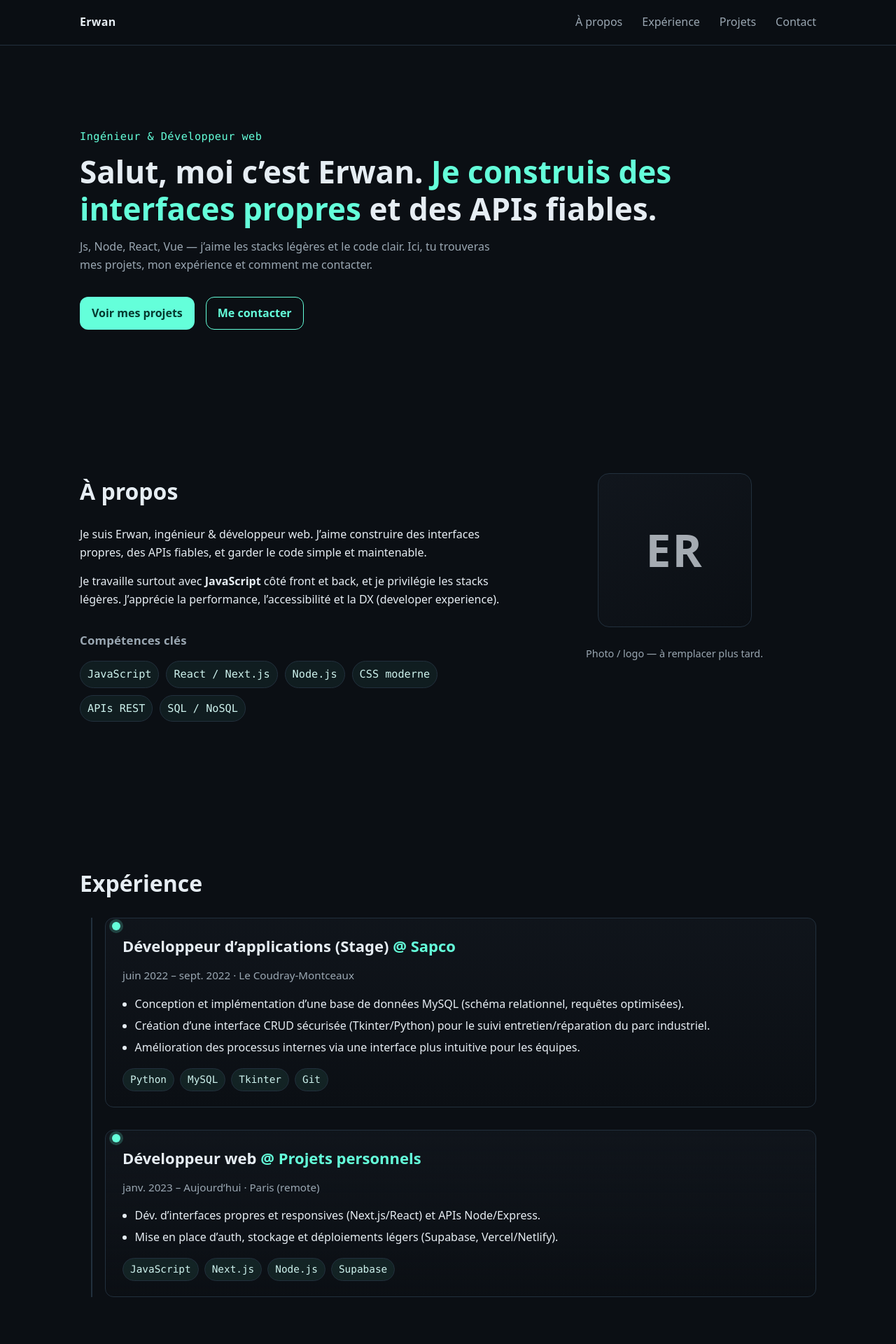
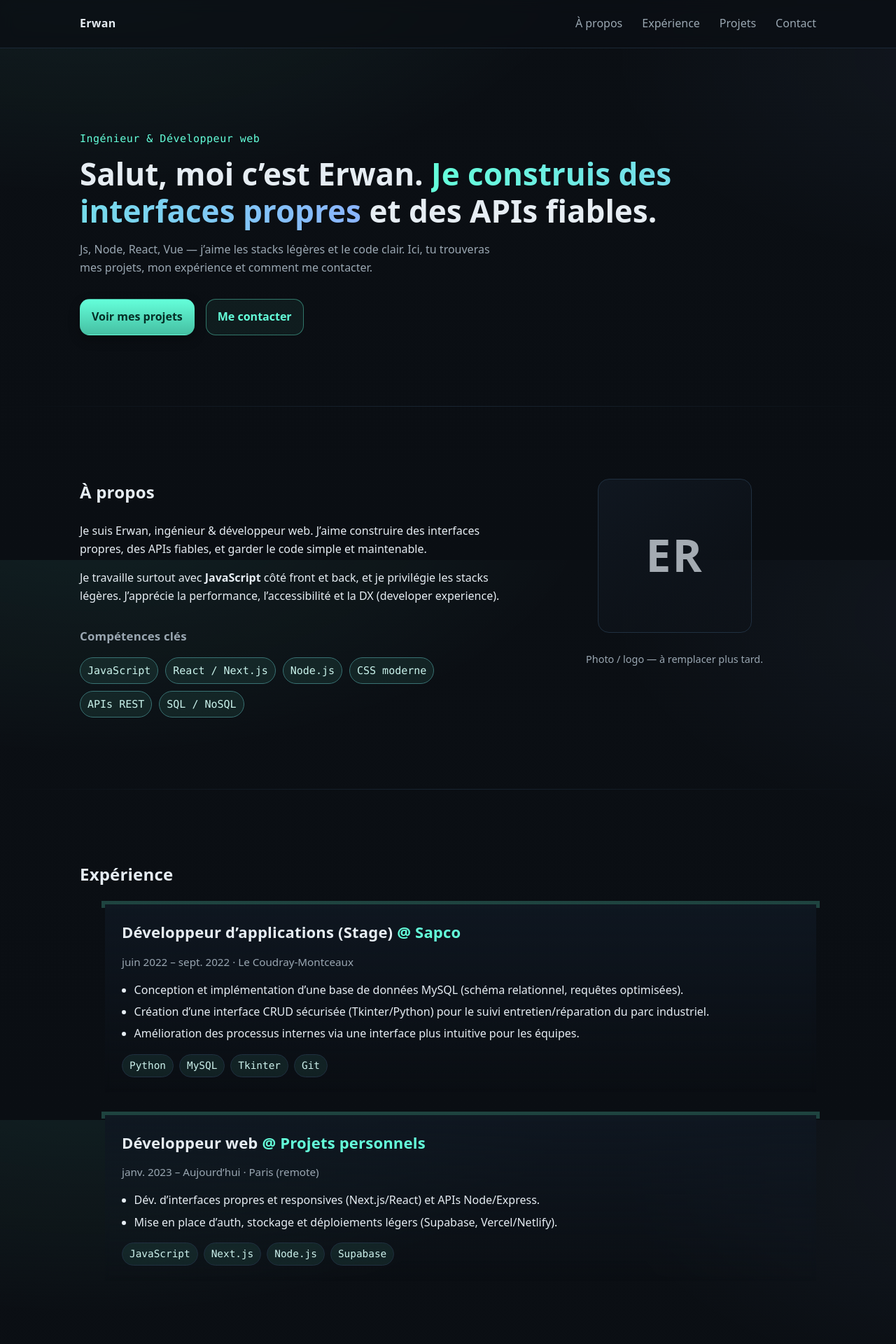
Before and after one commit to Erwan1202/Porfolio_Simple, a Next.js app: page / in a window 1280 px wide. Shown: the top 1920 px of the page at 70% size. Built offline with nearby package versions, Linux system fonts and the light colour scheme.

Commit message:
feat: enhance styles with gradient backgrounds, improved button designs, and responsive typography

```diff
--- a/styles/components.css
+++ b/styles/components.css
@@ -10,41 +10,65 @@
   line-height:1.2;
   margin: 0 0 var(--space-3);
 }
-.accent{color:var(--brand)}
+.accent{
+  background: linear-gradient(90deg, var(--brand), var(--brand-2));
+  -webkit-background-clip: text;
+  background-clip: text;
+  color: transparent;
+}
+
 .hero__subtitle{
   color:var(--muted);
   max-width: 65ch;
   margin: 0 0 var(--space-6);
 }
 .hero__cta{display:flex; gap: var(--space-3); flex-wrap:wrap}
+
+
 .btn{
   display:inline-block;
-  padding: 10px 16px;
-  background: var(--brand);
-  color: #053a2f;
+  padding: 12px 16px;
   border-radius: var(--radius);
-  font-weight: 600;
+  font-weight: 700;
   border: 1px solid transparent;
+  background: linear-gradient(180deg, var(--brand), color-mix(in oklab, var(--brand) 70%, #053a2f));
+  color: #052f27;
+  box-shadow: var(--shadow-1);
+  transform: translateZ(0);
+  transition: transform .12s ease, filter .12s ease, box-shadow .12s ease;
 }
-.btn:hover{text-decoration:none; filter:brightness(0.95)}
+.btn:hover{ filter: brightness(.96); text-decoration:none; }
+.btn:active{ transform: translateY(1px); box-shadow: none; }
+
 .btn--ghost{
-  background: transparent;
+  background: color-mix(in oklab, var(--brand) 6%, transparent);
   color: var(--brand);
-  border-color: var(--brand);
+  border-color: color-mix(in oklab, var(--brand) 40%, transparent);
+  box-shadow: none;
 }
-.btn--ghost:hover{background: color-mix(in oklab, var(--brand) 12%, transparent)}
-
+.btn--ghost:hover{
+  background: color-mix(in oklab, var(--brand) 12%, transparent);
+}
 
 /* ----- Section titles ----- */
 .section-title{
-  font-size: clamp(22px, 4vw, 32px);
+  font-size: var(--fs-lg);
   margin: 0 0 var(--space-4);
+  letter-spacing:.2px;
+  text-wrap: balance;
 }
 .section-subtitle{
   margin: var(--space-6) 0 var(--space-3);
   font-size: 1.05rem;
   color: var(--muted);
   letter-spacing: .2px;
+}
+.eyebrow{
+  color: var(--brand);
+  font-family: var(--font-mono);
+  letter-spacing:.5px;
+  margin-bottom: var(--space-2);
+  font-size: var(--fs-sm);
 }
 
 /* ----- Prose ----- */
@@ -107,6 +131,16 @@
   font-size: .95rem;
 }
 
+.skill-chip, .chip{
+  padding: 6px 10px;
+  border:1px solid color-mix(in oklab, var(--brand) 35%, var(--border));
+  border-radius: 999px;
+  background: color-mix(in oklab, var(--brand) 8%, transparent);
+  color: color-mix(in oklab, var(--brand) 28%, var(--text));
+  font-family: var(--font-mono);
+  font-size: var(--fs-sm);
+}
+
 /* ===== Timeline ===== */
 .timeline{
   position: relative;
@@ -115,9 +149,7 @@
   list-style: none;
 }
 .timeline::before{
-  content:"";
-  position:absolute; left:12px; top:0; bottom:0;
-  width:2px; background: var(--border);
+  background: linear-gradient(180deg, transparent, var(--border), transparent);
 }
 .timeline__item{
   position:relative;
@@ -125,20 +157,17 @@
   margin: 0 0 var(--space-6);
 }
 .timeline__marker{
-  position:absolute; left:-2px; top:.4rem;
-  width:12px; height:12px; border-radius:50%;
-  background: var(--brand);
-  box-shadow: 0 0 0 4px color-mix(in oklab, var(--brand) 20%, transparent);
+  background: radial-gradient(circle at 30% 30%, white 0 2px, var(--brand) 2px 100%);
+  box-shadow: 0 0 0 5px color-mix(in oklab, var(--brand) 22%, transparent);
 }
 .timeline__content{
-  background: linear-gradient(180deg, color-mix(in oklab, var(--bg-soft) 80%, transparent), transparent);
-  border:1px solid var(--border);
-  border-radius: 12px;
-  padding: var(--space-4);
+  background:
+    linear-gradient(180deg, color-mix(in oklab, var(--surface) 96%, transparent), transparent);
+  backdrop-filter: blur(3px);
 }
 
 /* Header/meta */
-.exp__role{ margin:0 0 var(--space-2); font-size: clamp(18px, 2.6vw, 22px); }
+.exp__role{ margin:0 0 var(--space-2); font-size: clamp(18px, 2.6vw, 22px); letter-spacing:.2px; }
 .exp__role .at{ color: var(--brand); font-weight:600; }
 .exp__meta{ color: var(--muted); font-size: .95rem; margin-bottom: var(--space-3); }
 .exp__location{ white-space: nowrap; }
@@ -188,19 +217,32 @@
 /* ===== Card ===== */
 .card{
   position: relative;
-  border: 1px solid var(--border);
-  border-radius: 14px;
-  overflow: hidden;
-  background: linear-gradient(180deg, color-mix(in oklab, var(--bg-soft) 70%, transparent), transparent);
-  transition: transform .2s ease, border-color .2s ease, box-shadow .2s ease;
-  display: grid;
-  grid-template-rows: auto 1fr;
+  border: 1px solid transparent;
+  border-radius: 16px;
+  overflow: clip;
+  background:
+    linear-gradient(var(--surface), var(--surface)) padding-box,
+    linear-gradient(135deg, color-mix(in oklab, var(--brand) 30%, transparent), color-mix(in oklab, var(--brand-2) 20%, transparent)) border-box;
+  box-shadow: var(--shadow-1);
+  transition: transform .18s ease, box-shadow .18s ease, background .3s ease;
 }
 .card:hover{
-  transform: translateY(-2px);
-  border-color: color-mix(in oklab, var(--brand) 40%, var(--border));
-  box-shadow: 0 6px 20px rgba(0,0,0,.25);
+  transform: translateY(-3px);
+  box-shadow: var(--shadow-2);
 }
+.card__media{
+  aspect-ratio: 16/9;
+  overflow: hidden;
+}
+.card__media img{
+  width:100%; height:100%; object-fit: cover; transform: scale(1.02);
+  transition: transform .5s ease;
+}
+.card:hover .card__media img{ transform: scale(1.06); }
+.card__content{ padding: 16px 16px 18px; display:grid; gap: 10px; }
+.card__header{ display:flex; align-items:baseline; justify-content:space-between; gap:12px; }
+.card__title{ margin:0; font-size: clamp(18px, 2.3vw, 22px); }
+.card__year{ color: var(--muted); font-size: var(--fs-sm); }
 
 /* Clickable overlay to make the whole card a link */
 .card__link{
@@ -224,6 +266,15 @@
 .card__year{ color: var(--muted); font-size: .95rem; }
 .card__summary{ margin:0; color: var(--muted); }
 
+@media (pointer: fine){
+  .projects__grid{ perspective: 1200px; }
+  .card{ transform-style: preserve-3d; }
+  .card:hover{
+    transform: translateY(-3px) rotateX(1deg) rotateY(.8deg);
+  }
+}
+
+
 /* Tags */
 .card__tags{ display:flex; flex-wrap:wrap; gap:8px; margin:0; padding:0; list-style:none; }
 .chip{
@@ -239,15 +290,15 @@
 /* Actions */
 .card__actions{ display:flex; gap: 10px; margin-top: 4px; }
 .ext-link{
-  position: relative;
-  z-index: 2; /* above overlay */
-  display:inline-block; padding: 8px 12px;
-  border:1px solid var(--border);
-  border-radius: 10px;
-  color: var(--brand);
+  position: relative; z-index: 2; display:inline-flex; align-items:center; gap:6px;
+  padding: 8px 12px; border:1px solid var(--border); border-radius: 10px; color: var(--brand);
+  transition: background .18s ease, transform .18s ease;
+}
+.ext-link::after{
+  content:"↗"; transition: transform .18s ease;
 }
 .ext-link:hover{ background: color-mix(in oklab, var(--brand) 12%, transparent); text-decoration:none; }
-
+.ext-link:hover::after{ transform: translateY(-2px) translateX(2px); }
 
 /* ===== Contact ===== */
 .contact__inner{
@@ -281,12 +332,11 @@
   list-style: none; margin: var(--space-3) 0 0; padding: 0;
 }
 .social{
-  display:inline-flex; align-items:center; gap: 8px;
-  color: var(--muted); border:1px solid var(--border);
-  border-radius: 10px; padding: 8px 12px;
-  background: color-mix(in oklab, var(--bg-soft) 50%, transparent);
+  border-color: color-mix(in oklab, var(--brand) 35%, var(--border));
+  background: color-mix(in oklab, var(--brand) 6%, transparent);
+  transition: transform .12s ease, background .12s ease;
 }
-.social:hover{ color: var(--text); text-decoration: none; }
+.social:hover{ transform: translateY(-1px); }
 
 
 /* Révélation progressive des sections */
@@ -298,3 +348,17 @@
 @media (prefers-reduced-motion: reduce){
   .reveal, .reveal.is-visible{ opacity:1; transform:none; transition:none; }
 }
+
+
+.nav a{
+  color: var(--muted);
+  position: relative;
+  text-decoration: none;
+}
+.nav a::after{
+  content:""; position:absolute; left:0; right:0; bottom:-8px; height:2px;
+  background: linear-gradient(90deg, var(--brand), var(--brand-2));
+  transform: scaleX(0); transform-origin:left; transition: transform .22s ease-out;
+}
+.nav a:hover{ color: var(--text); }
+.nav a:hover::after, .nav a.is-active::after{ transform: scaleX(1); }
--- a/styles/globals.css
+++ b/styles/globals.css
@@ -3,7 +3,9 @@
 html,body{height:100%}
 body{
   margin:0;
-  background:var(--bg);
+  background: radial-gradient(1200px 600px at 10% -10%, rgba(100,255,218,.08), transparent 60%),
+              radial-gradient(900px 500px at 110% 10%, rgba(138,180,255,.05), transparent 60%),
+              linear-gradient(180deg, #0b0f14 0%, #0a0e13 100%);
   color:var(--text);
   font-family:var(--font-sans);
   line-height:1.6;
@@ -17,7 +19,18 @@ a:hover{text-decoration:underline}
 
 /* Utilitaires */
 .container{max-width:var(--maxw);margin-inline:auto;padding:0 var(--space-4)}
-.section{padding: clamp(64px, 8vw, 120px) 0}
+
+.section{
+  padding: clamp(64px, 8vw, 110px) 0;
+  position: relative;
+}
+.section::after{
+  content:""; position:absolute; left:0; right:0; bottom:0; height:1px;
+  background: linear-gradient(90deg, transparent, var(--border), transparent);
+  opacity:.7;
+}
+.section:last-of-type::after{ display:none; }
+
 .skip-link{
   position:absolute;left:-9999px;top:auto;width:1px;height:1px;overflow:hidden
 }
--- a/styles/layout.css
+++ b/styles/layout.css
@@ -1,14 +1,14 @@
 .site-header{
   position:sticky; top:0; z-index:50;
-  backdrop-filter:saturate(180%) blur(10px);
-  background: color-mix(in oklab, var(--bg) 92%, transparent);
-  border-bottom:1px solid var(--border);
+  border-bottom:1px solid color-mix(in oklab, var(--border) 80%, transparent);
+  background: color-mix(in oklab, var(--bg) 82%, transparent);
+  backdrop-filter: blur(10px) saturate(140%);
 }
 .site-header .container{
   display:flex; align-items:center; justify-content:space-between;
   height:64px;
 }
-.brand{font-weight:700;letter-spacing:.3px}
+.brand{ font-weight:800; letter-spacing:.3px }
 .nav{display:flex; gap: clamp(12px, 3vw, 28px); list-style:none; margin:0; padding:0}
 .nav a{color:var(--muted)}
 .nav a:hover{color:var(--text);text-decoration:none}
@@ -20,8 +20,9 @@
   font-size:.95rem;
 }
 
+.site-header .container{ height:68px; transition: height .2s ease; }
 .site-header.scrolled .container{ height:56px; }
-.site-header .container{ transition: height .2s ease; }
+.brand{ font-weight:800; letter-spacing:.3px }
 .nav a.is-active{ color: var(--text); position: relative; }
 .nav a.is-active::after{
   content:""; position:absolute; left:0; right:0; bottom:-8px; height:2px;
--- a/styles/variables.css
+++ b/styles/variables.css
@@ -1,18 +1,31 @@
 :root{
-  /* Couleurs */
+  /* Couleurs thème (dark) */
   --bg: #0b0f14;
-  --bg-soft: #11161d;
+  --bg-soft: #101720;
+  --surface: #0f1721;           /* surfaces cartes/sections */
   --text: #e6edf3;
   --muted: #9aa7b2;
   --brand: #64ffda;
-  --border: #22303d;
+  --brand-2: #8ab4ff;           /* accent secondaire */
+  --border: #203040;
+
+  /* Ombres (élévation) */
+  --shadow-1: 0 6px 16px rgba(0,0,0,.28);
+  --shadow-2: 0 10px 30px rgba(0,0,0,.35);
 
   /* Typo */
-  --font-sans: ui-sans-serif, system-ui, -apple-system, Segoe UI, Roboto, Inter, Arial, sans-serif;
+  --font-sans: ui-sans-serif, system-ui, -apple-system, Segoe UI, Inter, Roboto, Arial, sans-serif;
   --font-mono: ui-monospace, SFMono-Regular, Menlo, Consolas, monospace;
 
-  /* Rythme */
-  --radius: 12px;
+  /* Taille fluides */
+  --fs-xs: clamp(12px, 1.1vw, 13px);
+  --fs-sm: clamp(14px, 1.2vw, 15px);
+  --fs-md: clamp(16px, 1.6vw, 18px);
+  --fs-lg: clamp(20px, 2.4vw, 24px);
+  --fs-xl: clamp(28px, 4.2vw, 42px);
+
+  /* Rythme / rayons */
+  --radius: 14px;
   --space-1: 8px;
   --space-2: 12px;
   --space-3: 16px;
```
